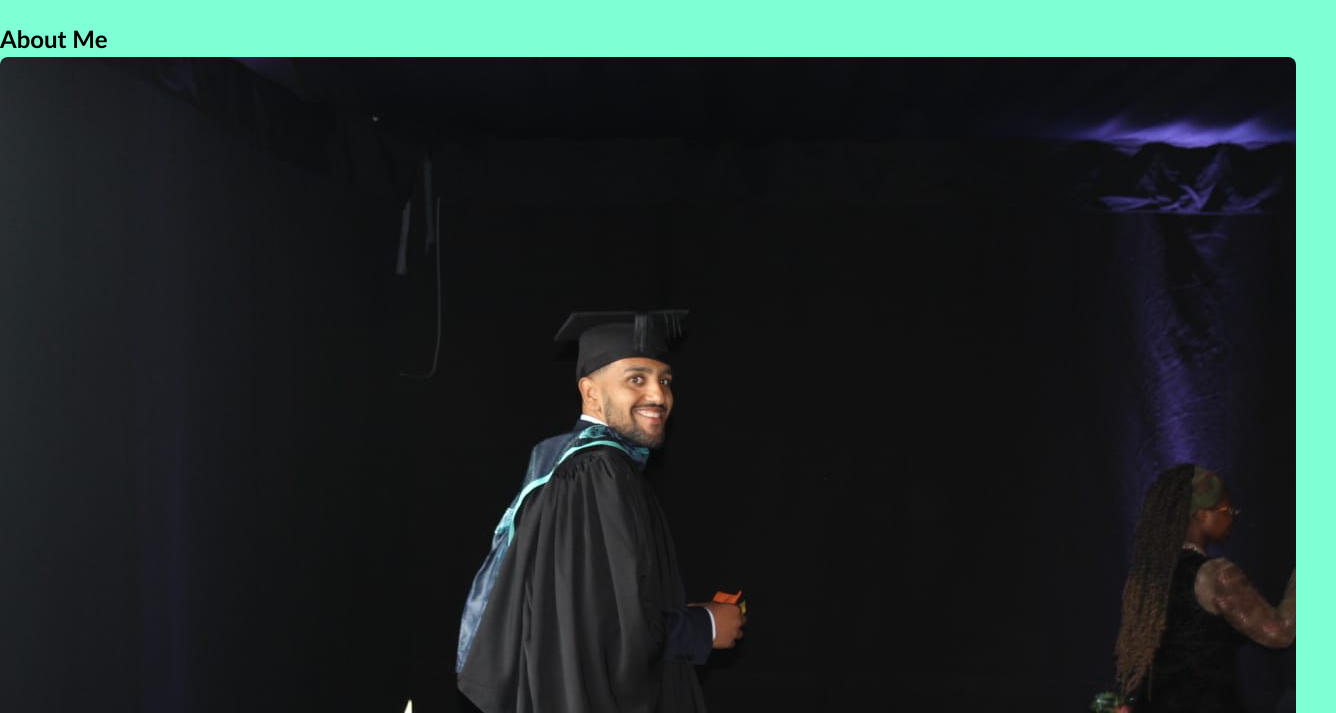
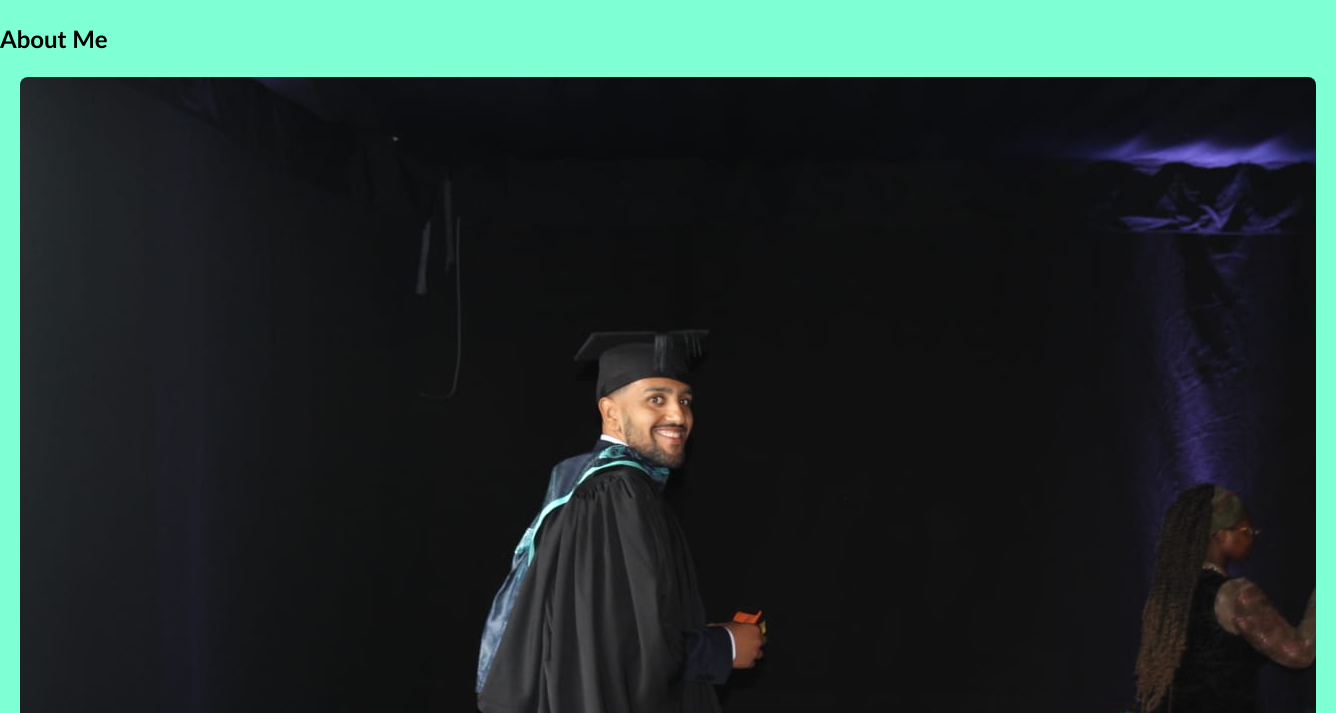
Before and after one commit to leomaine/Module2Challenge, a plain HTML site: page index.html in a window 1280 px wide. Shown: the part 87-800 px from the top of the page, 1336 px wide, since content can reach past the window. Drawn offline with Linux system fonts and the light colour scheme.

Commit message:
changed css

```diff
--- a/starter/css/style.css
+++ b/starter/css/style.css
@@ -23,4 +23,5 @@ p {
   margin: 0;
 }
 
-.gradphoto {border-radius: 8px;}
+.gradphoto {border-radius: 8px;
+margin: 20px;}
```
